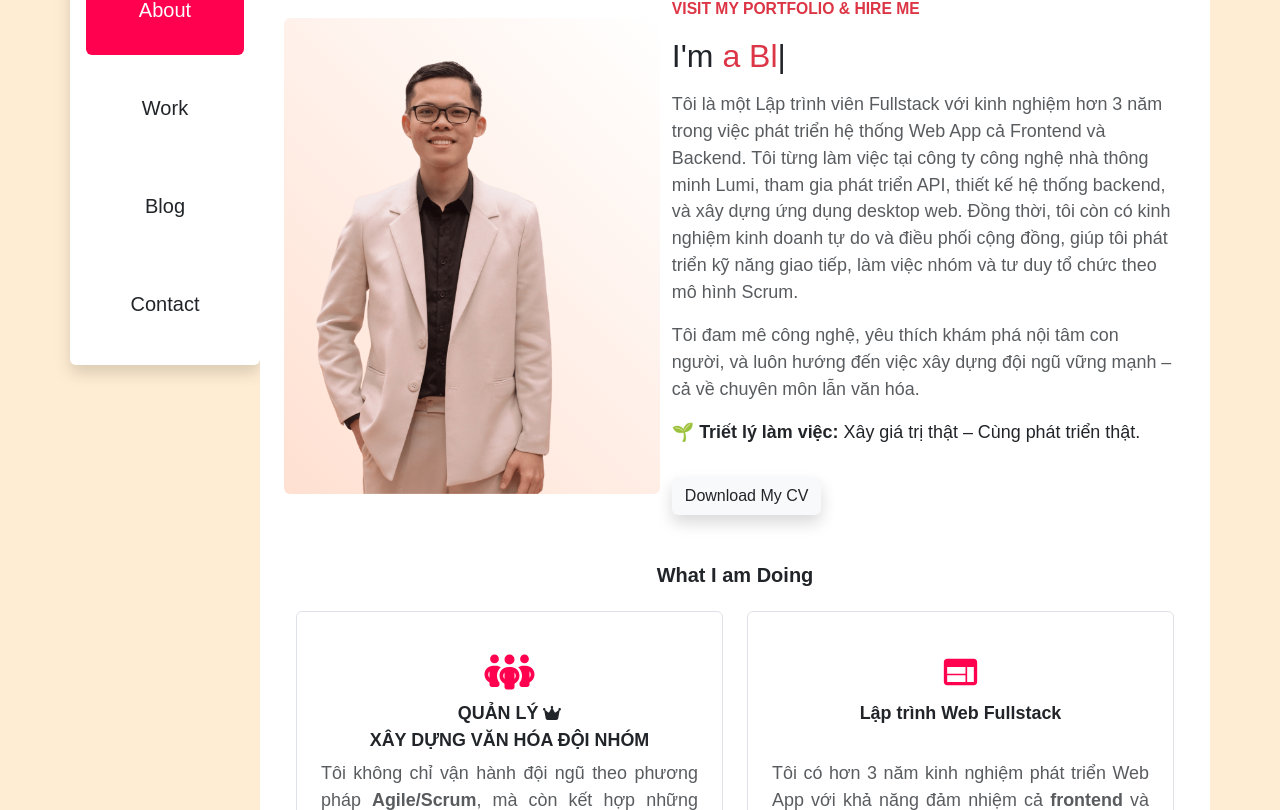
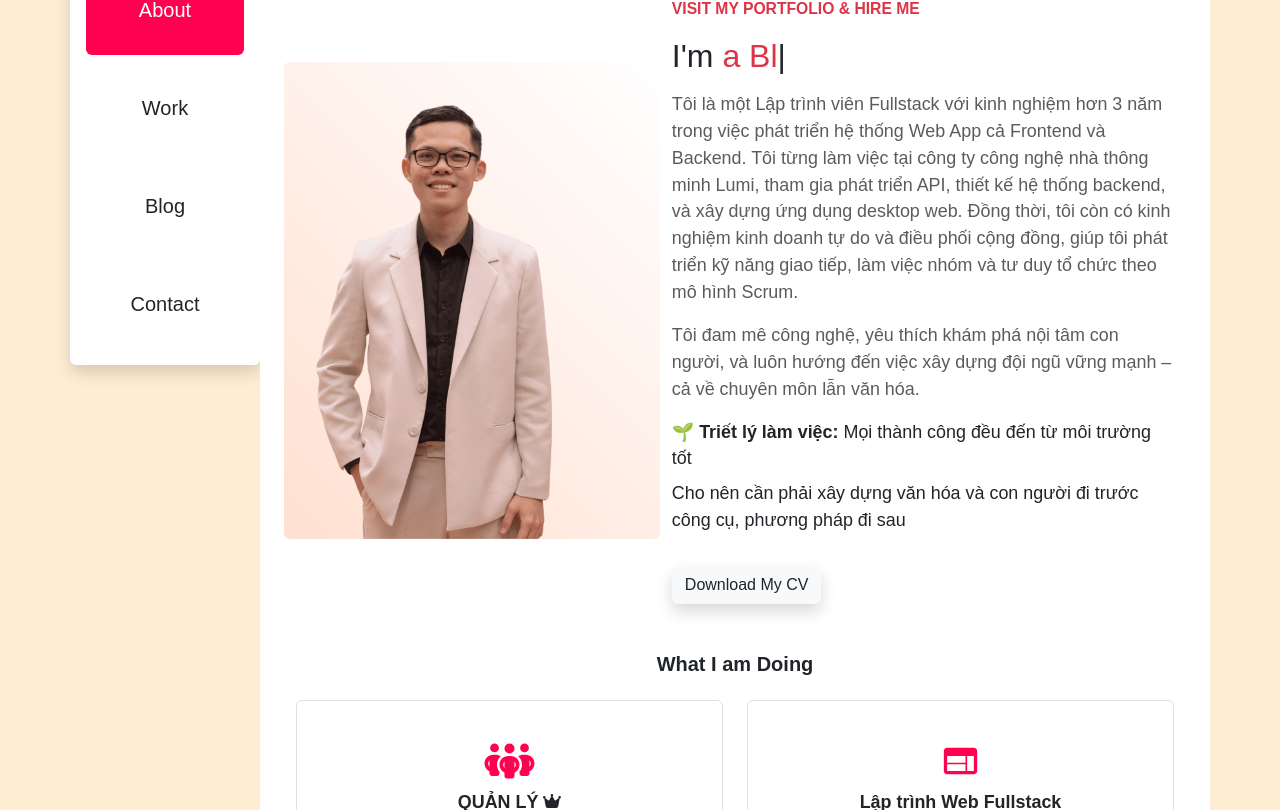
Before and after one commit to LongC1019I1/webCV, a React (Vite) app: page /resume in a window 1280 px wide. Shown: the part 547-1357 px from the top of the page. Built offline with nearby package versions, Linux system fonts and the light colour scheme; no server answers.

Commit message:
upd form

```diff
--- a/src/App.jsx
+++ b/src/App.jsx
@@ -7,7 +7,7 @@ import bg from "./assets/img/header-bg-3.png";
 import MyPage from "./Pages/MyPage";
 import Work from "./Pages/Work";
 import Resume from "./Pages/Resume";
-import logo from "./assets//img/logo.png";
+import logo from "./assets//img/logo-2.png";
 import {
   FaFacebookF,
   FaInstagram,
--- a/src/Pages/Resume.jsx
+++ b/src/Pages/Resume.jsx
@@ -163,8 +163,13 @@ const ExperienceSkills = () => {
               lẫn văn hóa.
             </p>
             <blockquote>
-              <strong>🌱 Triết lý làm việc:</strong> Xây giá trị thật – Cùng
-              phát triển thật.
+              <strong>🌱 Triết lý làm việc:</strong> Mọi thành công đều đến từ
+              môi trường tốt{" "}
+              <p className="mt-2">
+                {" "}
+                Cho nên cần phải xây dựng văn hóa và con người đi trước công cụ, phương pháp
+                đi sau
+              </p>
             </blockquote>
             <button className=" edu-card  bg-light btn  mt-3 shadow">
               Download My CV
```
Also changed, not shown: src/assets/img/logo-2.png (added), src/assets/img/logo2.png (deleted).
